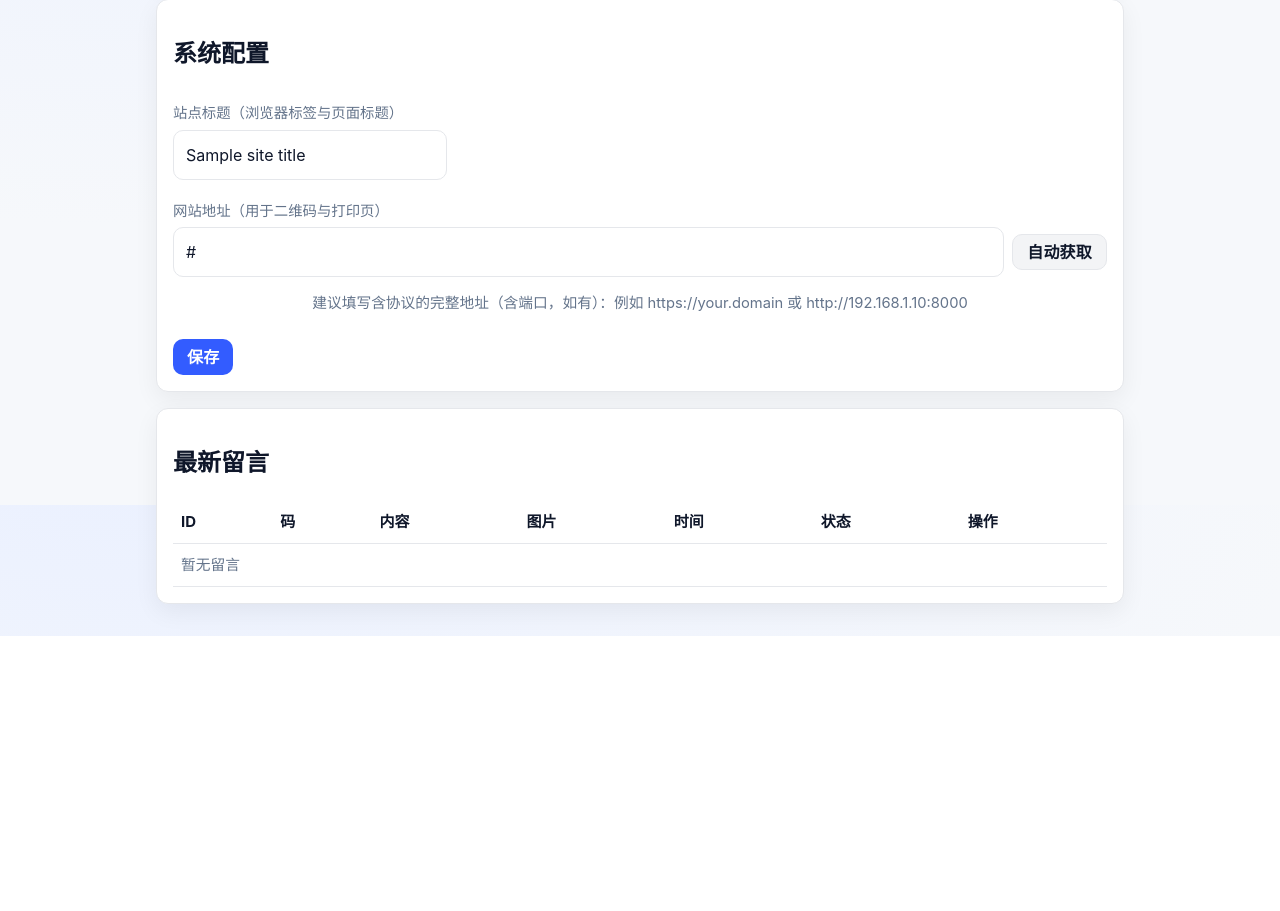
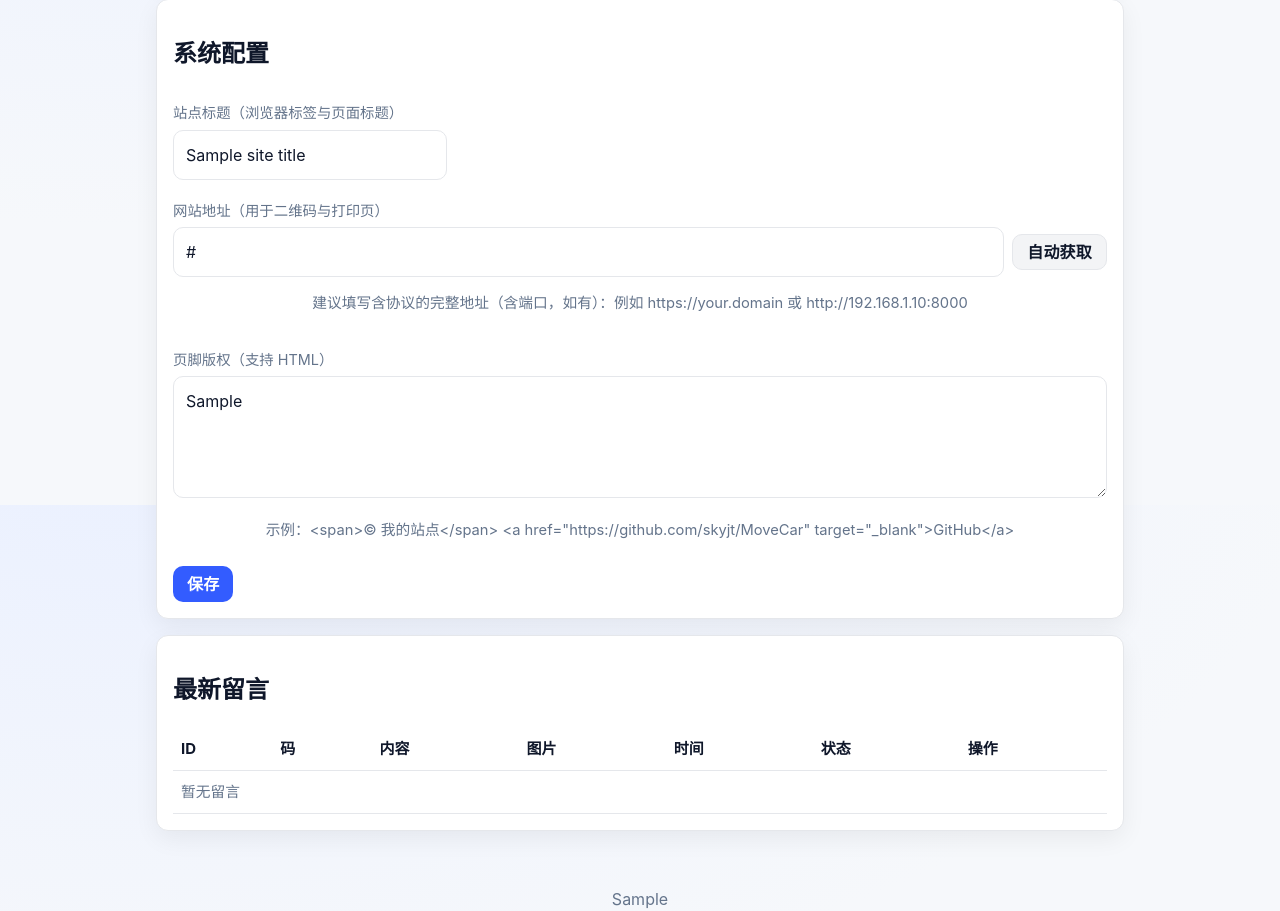
Before and after one commit to skyjt/MoveCar, a FastAPI app: template app/templates/dashboard.html in a window 1280 px wide. Shown: the part 295-1206 px from the top of the page. Before the commit the page ends 931 px from the top, so only its background shows below. Run offline with FastAPI, Linux system fonts and the light colour scheme; the template is opened without the code that fills it: most values are stand-ins (such as "Sample title", 1, 10 or a date in 2020).

Commit message:
feat: add customizable footer (HTML) with default GitHub link; expose in System Settings; render on all pages

```diff
--- a/app/database.py
+++ b/app/database.py
@@ -115,13 +115,15 @@ def init_db():
             raise
     # Ensure admin exists (idempotent)
     bootstrap_admin()
-    # 轻量迁移：补充 app_setting.site_title 字段（若不存在）
+    # 轻量迁移：补充 app_setting.site_title / footer_html 字段（若不存在）
     try:
         with engine.begin() as conn:
             res = conn.execute(text("PRAGMA table_info('app_setting')")).fetchall()
             cols = {r[1] for r in res} if res else set()
             if "site_title" not in cols:
                 conn.execute(text("ALTER TABLE app_setting ADD COLUMN site_title VARCHAR(256) NULL"))
+            if "footer_html" not in cols:
+                conn.execute(text("ALTER TABLE app_setting ADD COLUMN footer_html TEXT NULL"))
     except Exception:
         # 忽略迁移错误以保证启动不中断
         pass
--- a/app/models.py
+++ b/app/models.py
@@ -119,4 +119,6 @@ class AppSetting(Base):
     id = Column(Integer, primary_key=True)
     site_base_url = Column(String(256), nullable=True)
     site_title = Column(String(256), nullable=True)
+    # 自定义页脚 HTML（可为空；为空时采用默认版权展示）
+    footer_html = Column(Text, nullable=True)
     updated_at = Column(DateTime, default=datetime.utcnow)
--- a/app/routes/pages.py
+++ b/app/routes/pages.py
@@ -39,6 +39,29 @@ router = APIRouter()
 rate_limiter = RateLimiter()
 
 
+def _default_footer_html() -> str:
+    """默认页脚 HTML。
+
+    默认展示版权与项目链接，管理员可在“系统配置”中自定义（支持 HTML）。
+    """
+    return (
+        '<div class="muted">© Move Car · '
+        '<a class="link" href="https://github.com/skyjt/MoveCar" target="_blank" rel="noopener">GitHub: skyjt/MoveCar</a>'
+        "</div>"
+    )
+
+
+def _site_footer(db: Session) -> str:
+    """从数据库读取页脚 HTML，若为空则返回默认内容。"""
+    try:
+        setting = db.query(AppSetting).first()
+        if setting and setting.footer_html:
+            return setting.footer_html
+    except Exception:
+        pass
+    return _default_footer_html()
+
+
 def current_user(request: Request, db: Session) -> User | None:
     """从会话中解析当前登录用户。未登录返回 None。"""
     uid = request.session.get("user_id")
@@ -52,7 +75,10 @@ def login_page(request: Request, db: Session = Depends(get_db)):
     """登录页（GET）。"""
     setting = db.query(AppSetting).first()
     site_title = (setting.site_title if setting and setting.site_title else "Move Car 挪车码")
-    return templates.TemplateResponse("login.html", {"request": request, "error": None, "site_title": site_title})
+    return templates.TemplateResponse(
+        "login.html",
+        {"request": request, "error": None, "site_title": site_title, "site_footer_html": _site_footer(db)},
+    )
 
 
 @router.post("/login")
@@ -80,7 +106,13 @@ def home(request: Request, db: Session = Depends(get_db)):
     site_title = (setting.site_title if setting and setting.site_title else "Move Car 挪车码")
     return templates.TemplateResponse(
         "home.html",
-        {"request": request, "title": site_title, "header": site_title, "site_title": site_title},
+        {
+            "request": request,
+            "title": site_title,
+            "header": site_title,
+            "site_title": site_title,
+            "site_footer_html": _site_footer(db),
+        },
     )
 
 
@@ -112,6 +144,7 @@ def dashboard(request: Request, db: Session = Depends(get_db)):
             "messages": messages,
             "site_base_url": (setting.site_base_url if setting else ""),
             "site_title": site_title,
+            "site_footer_html": _site_footer(db),
             "saved": request.query_params.get("saved"),
         },
     )
@@ -125,7 +158,10 @@ def code_new(request: Request, db: Session = Depends(get_db)):
         return RedirectResponse(url="/login", status_code=status.HTTP_302_FOUND)
     setting = db.query(AppSetting).first()
     site_title = (setting.site_title if setting and setting.site_title else "Move Car 挪车码")
-    return templates.TemplateResponse("code_new.html", {"request": request, "site_title": site_title})
+    return templates.TemplateResponse(
+        "code_new.html",
+        {"request": request, "site_title": site_title, "site_footer_html": _site_footer(db)},
+    )
 
 
 @router.post("/codes")
@@ -195,6 +231,7 @@ def code_notify_page(request: Request, code_id: int, db: Session = Depends(get_d
             "test": request.query_params.get("test"),
             "test_msg": request.query_params.get("msg"),
             "site_title": site_title,
+            "site_footer_html": _site_footer(db),
         },
     )
 
@@ -274,7 +311,7 @@ def print_page(request: Request, public_code: str, db: Session = Depends(get_db)
     site_title = (setting.site_title if setting and setting.site_title else "Move Car 挪车码")
     return templates.TemplateResponse(
         "print.html",
-        {"request": request, "code": code, "url": url, "site_title": site_title},
+        {"request": request, "code": code, "url": url, "site_title": site_title, "site_footer_html": _site_footer(db)},
     )
 
 
@@ -312,6 +349,7 @@ def save_site_base_url(
     request: Request,
     site_base_url: str = Form(""),
     site_title: str = Form(""),
+    site_footer_html: str = Form(""),
     db: Session = Depends(get_db),
 ):
     """保存站点对外地址（用于二维码/打印展示）。"""
@@ -320,13 +358,15 @@ def save_site_base_url(
         return RedirectResponse(url="/login", status_code=status.HTTP_302_FOUND)
     val = (site_base_url or "").strip().rstrip("/")
     title = (site_title or "").strip()
+    footer = (site_footer_html or "").strip()
     setting = db.query(AppSetting).first()
     if not setting:
-        setting = AppSetting(site_base_url=val or None, site_title=title or None)
+        setting = AppSetting(site_base_url=val or None, site_title=title or None, footer_html=footer or None)
         db.add(setting)
     else:
         setting.site_base_url = val or None
         setting.site_title = title or None
+        setting.footer_html = footer or None
     db.commit()
     return RedirectResponse(url="/dashboard?saved=1", status_code=status.HTTP_302_FOUND)
 
@@ -355,10 +395,28 @@ def landing(request: Request, public_code: str, db: Session = Depends(get_db)):
     if not code:
         setting = db.query(AppSetting).first()
         site_title = (setting.site_title if setting and setting.site_title else "Move Car 挪车码")
-        return templates.TemplateResponse("landing.html", {"request": request, "error": "Code not found or inactive", "code": None, "site_title": site_title})
+        return templates.TemplateResponse(
+            "landing.html",
+            {
+                "request": request,
+                "error": "Code not found or inactive",
+                "code": None,
+                "site_title": site_title,
+                "site_footer_html": _site_footer(db),
+            },
+        )
     setting = db.query(AppSetting).first()
     site_title = (setting.site_title if setting and setting.site_title else "Move Car 挪车码")
-    return templates.TemplateResponse("landing.html", {"request": request, "error": None, "code": code, "site_title": site_title})
+    return templates.TemplateResponse(
+        "landing.html",
+        {
+            "request": request,
+            "error": None,
+            "code": code,
+            "site_title": site_title,
+            "site_footer_html": _site_footer(db),
+        },
+    )
 
 
 @router.post("/c/{public_code}")
--- a/app/templates/base.html
+++ b/app/templates/base.html
@@ -29,5 +29,12 @@
     </header>
     {% block content %}{% endblock %}
   </div>
+  <footer class="footer" style="margin: 24px auto 16px; text-align:center; color: var(--muted);">
+    {% if site_footer_html %}
+      {{ site_footer_html | safe }}
+    {% else %}
+      <div class="muted">© Move Car · <a class="link" href="https://github.com/skyjt/MoveCar" target="_blank" rel="noopener">GitHub: skyjt/MoveCar</a></div>
+    {% endif %}
+  </footer>
 </body>
 </html>
--- a/app/templates/dashboard.html
+++ b/app/templates/dashboard.html
@@ -44,6 +44,11 @@
       </div>
       <p class="muted form-note">建议填写含协议的完整地址（含端口，如有）：例如 https://your.domain 或 http://192.168.1.10:8000</p>
     </div>
+    <div>
+      <label>页脚版权（支持 HTML）</label>
+      <textarea name="site_footer_html" rows="4" placeholder="支持 HTML，自定义版权或链接">{{ site_footer_html }}</textarea>
+      <p class="muted form-note">示例：&lt;span&gt;© 我的站点&lt;/span&gt; &lt;a href="https://github.com/skyjt/MoveCar" target="_blank"&gt;GitHub&lt;/a&gt;</p>
+    </div>
     <div class="row">
       <button class="btn" type="submit">保存</button>
     </div>
```
Also changed, not shown: app/templates/landing.html (+7 -0 lines), app/templates/print.html (+7 -0 lines), README.md, changelog.md.
